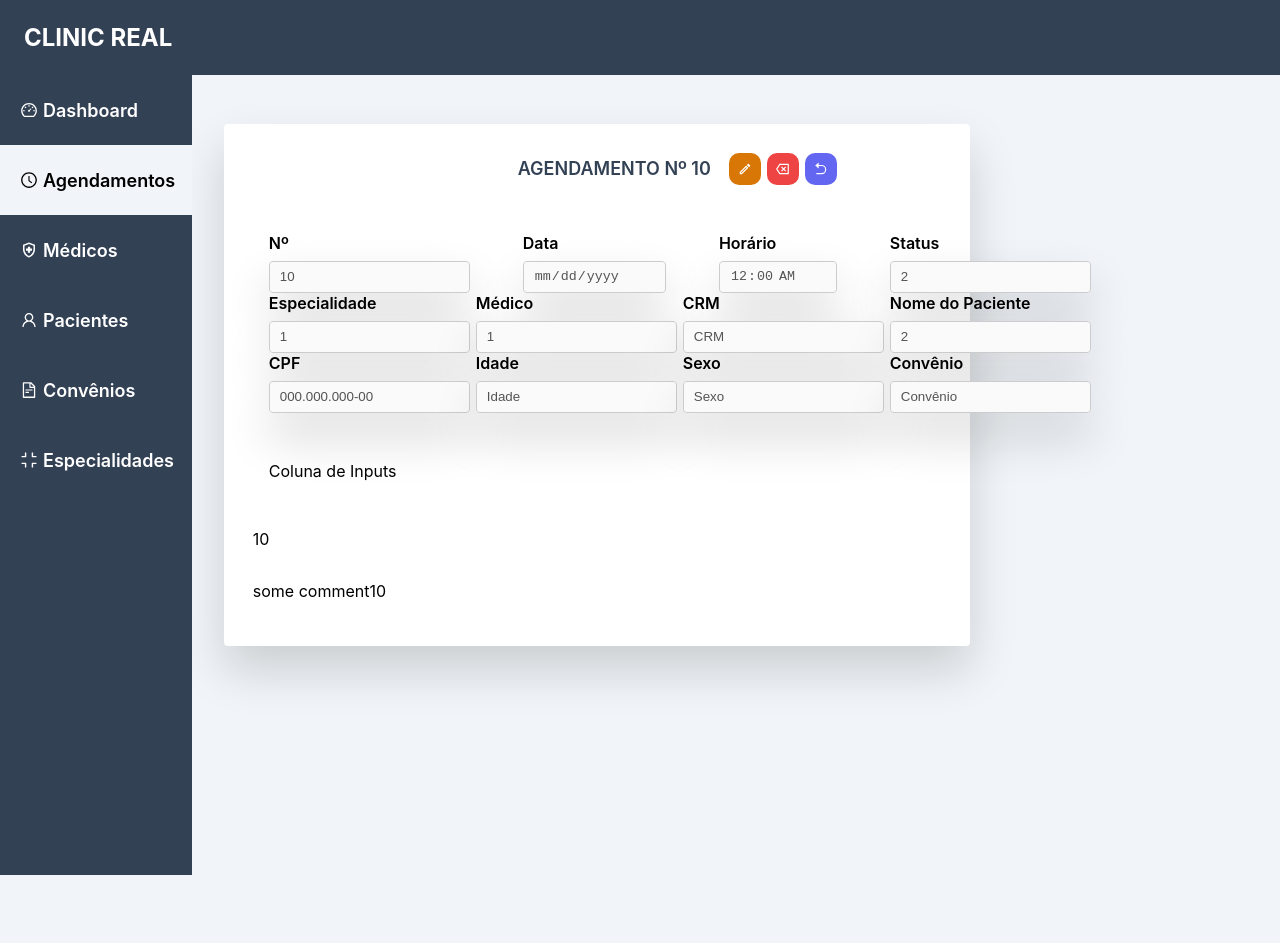
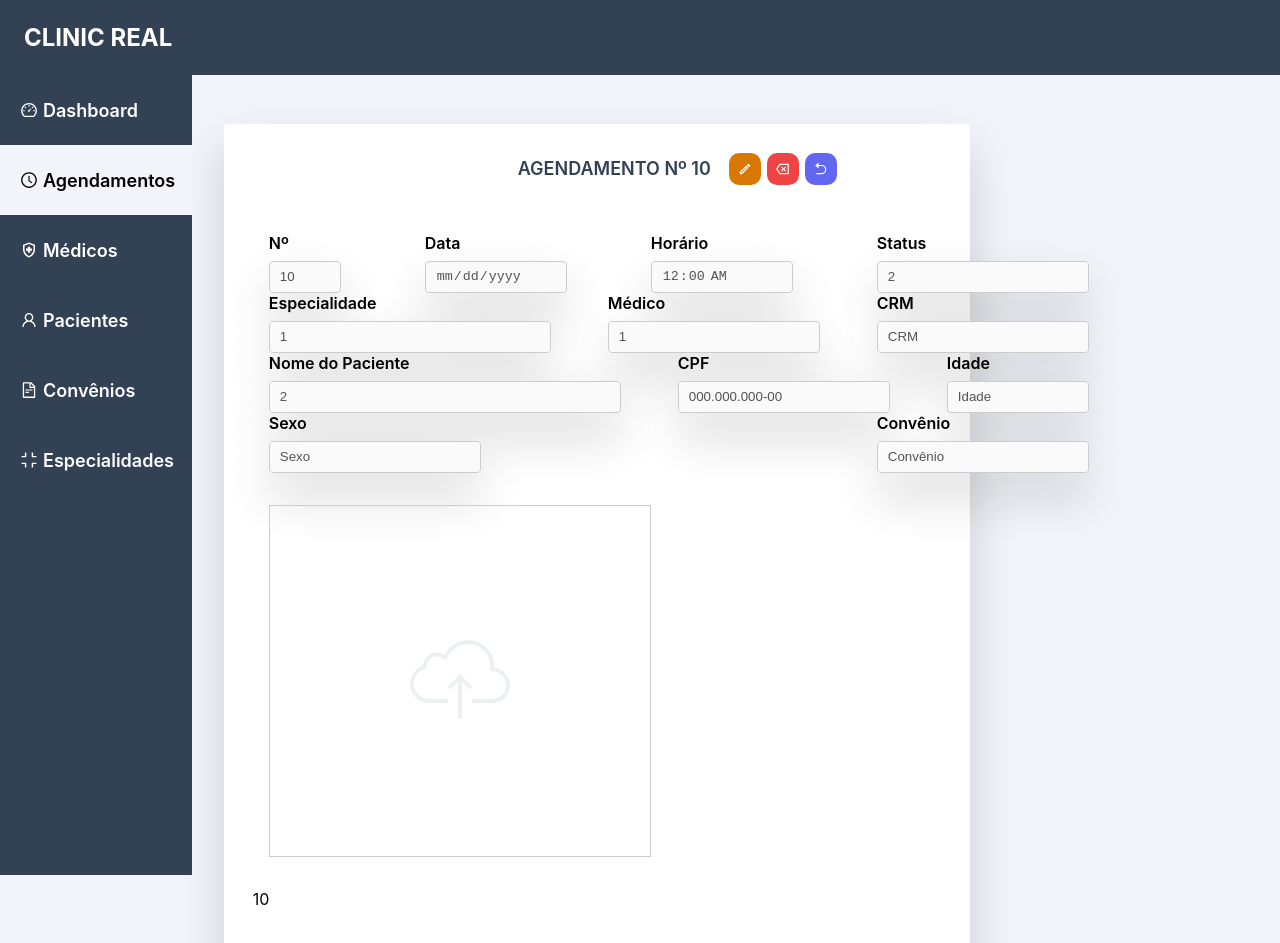
Before and after one commit to gusouza97/Project-Sistema-de-Agendamento-Medico, a React (Create React App) app in the folder app/front/: page /agendamentos/10 in a window 1280 px wide. Shown: the top 943 px of the page. Before the commit the page ends 800 px from the top, so only its background shows below. Built offline with nearby package versions, Linux system fonts and the light colour scheme; data requests are answered from the project's data file.

Commit message:
feat: implementar o input de upload de imagem na view agendamento

```diff
--- a/app/front/src/Components/Input/Input.js
+++ b/app/front/src/Components/Input/Input.js
@@ -2,11 +2,10 @@
 import style from './Input.module.css';
 
 function Input({
-  placeholder, type, value, disabled,
+  placeholder, type, value, disabled, size,
 }) {
   return (
-    <div className={style.Input}>
-
+    <div className={`${style.Input} ${style[size]}`}>
       {disabled === true && (
         <input
           type={type}
@@ -21,6 +20,7 @@ function Input({
         type={type}
         placeholder={placeholder}
         value={value}
+        className={`${style[size]}`}
       />
       )}
 
--- a/app/front/src/Components/Input/Input.module.css
+++ b/app/front/src/Components/Input/Input.module.css
@@ -7,7 +7,6 @@
     justify-content: space-between;
     height: 30px;
     margin-top: 0.5em;
-    width: 100%;
 }
 
 .Input input {
@@ -21,3 +20,29 @@
     font-weight: 100;
     font-size: 14px;
 }
+
+/* size */
+
+.Full-Width {
+    width: 100%;
+}
+
+.Extra-Large {
+    min-width: 350px;
+}
+
+.Large {
+    width: 280px;
+}
+
+.Middle {
+    width: 210px;
+}
+
+.Small {
+    width: 140px;
+}
+
+.Extra-Small {
+    width: 70px;
+}
--- /dev/null
+++ b/app/front/src/Components/InputFile/InputFile.js
@@ -0,0 +1,19 @@
+// Icons
+// import { AiOutlineCloudUpload } from 'react-icons/ai';
+
+// Images
+// import iconUpload from '../../Assets/Images/iconUpload.png';
+
+// Styles
+import style from './InputFile.module.css';
+
+function ImgArea() {
+  return (
+    <div className={style.ImgArea}>
+      {/* <img src={iconUpload} alt="Upload" /> */}
+      <input type="file" />
+    </div>
+  );
+}
+
+export default ImgArea;
--- /dev/null
+++ b/app/front/src/Components/InputFile/InputFile.module.css
@@ -0,0 +1,24 @@
+.ImgArea {
+    align-items: center;
+    border: 1px solid #ccc;
+    color: #ccc;
+    display: flex;
+    justify-content: center;
+    font-size: 15em;
+    flex-direction: column;
+    height: 350px;
+    width: 100%;
+}
+
+.ImgArea input {
+    background-image: url("../../Assets/Images/iconUpload.png");
+    background-repeat: no-repeat;
+    background-position: center center;
+    color: transparent;
+    height: 100%;
+    width: 100%;
+}
+
+.ImgArea input::-webkit-file-upload-button {
+    visibility: hidden;
+}
--- a/app/front/src/Pages/Agendamentos/Visualizar/VerAgendamentos.js
+++ b/app/front/src/Pages/Agendamentos/Visualizar/VerAgendamentos.js
@@ -16,6 +16,7 @@ import Row from '../../../Layout/Row/Row';
 import Title from '../../../Components/Title/Title';
 import Button from '../../../Components/Button/Button';
 import Input from '../../../Components/Input/Input';
+import InputFile from '../../../Components/InputFile/InputFile';
 
 function VerAgendamentos() {
   const params = useParams();
@@ -60,59 +61,60 @@ function VerAgendamentos() {
                   <Row>
                     <Column>
                       <Title text="Nº" />
-                      <Input placeholder="Registro" type="text" value={agendamento.id} disabled={disabled} />
+                      <Input placeholder="Registro" type="text" value={agendamento.id} size="Extra-Small" disabled={disabled} />
                     </Column>
                     <Column>
                       <Title text="Data" />
-                      <Input placeholder="Data" type="date" value={agendamento.date} disabled={disabled} />
+                      <Input placeholder="Data" type="date" value={agendamento.date} size="Small" disabled={disabled} />
                     </Column>
                     <Column>
                       <Title text="Horário" />
-                      <Input placeholder="Horário" type="time" value={agendamento.horario} disabled={disabled} />
+                      <Input placeholder="Horário" type="time" value={agendamento.horario} size="Small" disabled={disabled} />
                     </Column>
                     <Column>
                       <Title text="Status" />
-                      <Input placeholder="Status Consulta" type="text" value={agendamento.statusConsultaId} disabled={disabled} />
+                      <Input placeholder="Status Consulta" type="text" value={agendamento.statusConsultaId} size="Middle" disabled={disabled} />
                     </Column>
                     <Column>
                       <Title text="Especialidade" />
-                      <Input placeholder="Especialidade" type="text" value={agendamento.especialidadeId} disabled={disabled} />
+                      <Input placeholder="Especialidade" type="text" value={agendamento.especialidadeId} size="Large" disabled={disabled} />
                     </Column>
                     <Column>
                       <Title text="Médico" />
-                      <Input placeholder="Médico" type="text" value={agendamento.medicoId} disabled={disabled} />
+                      <Input placeholder="Médico" type="text" value={agendamento.medicoId} size="Middle" disabled={disabled} />
                     </Column>
                     <Column>
                       <Title text="CRM" />
-                      <Input placeholder="CRM" type="text" value="CRM" disabled={disabled} />
+                      <Input placeholder="CRM" type="text" value="CRM" size="Middle" disabled={disabled} />
                     </Column>
                     <Column>
                       <Title text="Nome do Paciente" />
-                      <Input placeholder="Nome do Paciente" type="text" value={agendamento.pacienteId} disabled={disabled} />
+                      <Input placeholder="Nome do Paciente" type="text" value={agendamento.pacienteId} size="Extra-Large" disabled={disabled} />
                     </Column>
                     <Column>
                       <Title text="CPF" />
-                      <Input placeholder="CPF" type="text" value="000.000.000-00" disabled={disabled} />
+                      <Input placeholder="CPF" type="text" value="000.000.000-00" size="Middle" disabled={disabled} />
                     </Column>
                     <Column>
                       <Title text="Idade" />
-                      <Input placeholder="Idade" type="text" value="Idade" disabled={disabled} />
+                      <Input placeholder="Idade" type="text" value="Idade" size="Small" disabled={disabled} />
                     </Column>
                     <Column>
                       <Title text="Sexo" />
-                      <Input placeholder="Sexo" type="text" value="Sexo" disabled={disabled} />
+                      <Input placeholder="Sexo" type="text" value="Sexo" size="Middle" disabled={disabled} />
                     </Column>
                     <Column>
                       <Title text="Convênio" />
-                      <Input placeholder="Convênio" type="text" value="Convênio" disabled={disabled} />
+                      <Input placeholder="Convênio" type="text" value="Convênio" size="Middle" disabled={disabled} />
                     </Column>
-
                   </Row>
                 </div>
               </Column>
               <Column>
                 <div className={style.container_agendamentosPhotoProfile}>
-                  <p>Coluna de Inputs</p>
+                  <div>
+                    <InputFile />
+                  </div>
                 </div>
               </Column>
             </Row>
```
Also changed, not shown: app/front/src/Components/ImgArea/ImgArea.js (deleted, +0 -10 lines), app/front/src/Assets/Images/iconUpload.png (added), app/front/src/Components/ImgArea/ImgArea.module.css (deleted).
